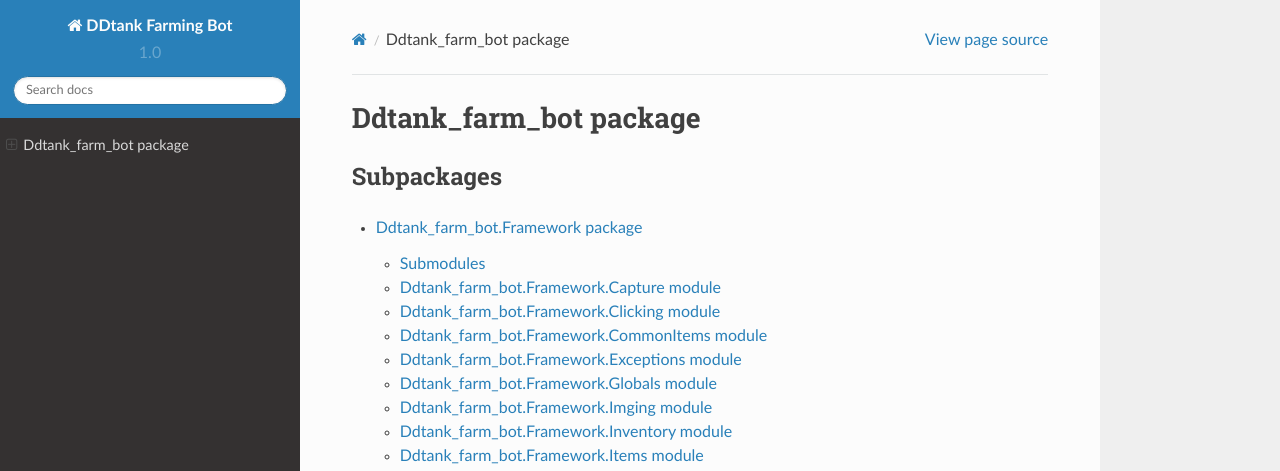
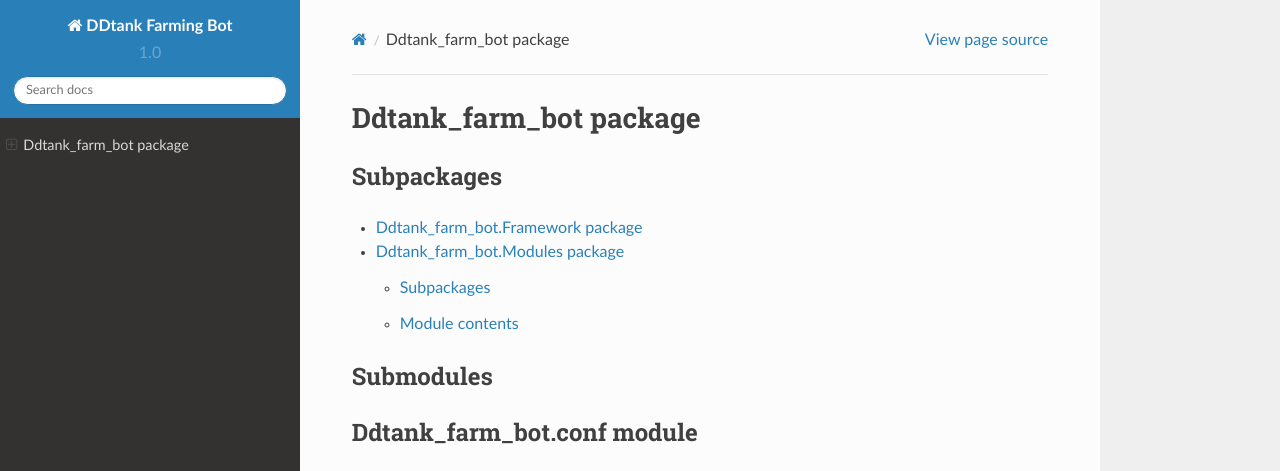
Before and after one commit to DavidBarishev/DDtankFarmingBot, a Sphinx documentation site: the page built from docs/source/Ddtank_farm_bot.rst, in a window 1280 px wide and 1400 px high. Shown: the top 471 px of the window. Built offline with Sphinx 7.4.7 and the Read the Docs theme 2.0.0, drawn with Linux system fonts in a browser that asks for light colours; pages that are not in the unit, such as notebooks, are missing from menus; some of the changed text lies outside the part shown.

Commit message:
Split each module documentation into own file

```diff
--- a/docs/source/Ddtank_farm_bot.Framework.rst
+++ b/docs/source/Ddtank_farm_bot.Framework.rst
@@ -1,97 +1,2 @@
 Ddtank_farm_bot.Framework package
 =================================
-
-Submodules
-----------
-
-Ddtank_farm_bot.Framework.Capture module
-----------------------------------------
-
-.. automodule:: Ddtank_farm_bot.Framework.Capture
-    :members:
-    :undoc-members:
-    :show-inheritance:
-
-Ddtank_farm_bot.Framework.Clicking module
------------------------------------------
-
-.. automodule:: Ddtank_farm_bot.Framework.Clicking
-    :members:
-    :undoc-members:
-    :show-inheritance:
-
-Ddtank_farm_bot.Framework.CommonItems module
---------------------------------------------
-
-.. automodule:: Ddtank_farm_bot.Framework.CommonItems
-    :members:
-    :undoc-members:
-    :show-inheritance:
-
-Ddtank_farm_bot.Framework.Exceptions module
--------------------------------------------
-
-.. automodule:: Ddtank_farm_bot.Framework.Exceptions
-    :members:
-    :undoc-members:
-
-Ddtank_farm_bot.Framework.Globals module
-----------------------------------------
-
-.. automodule:: Ddtank_farm_bot.Framework.Globals
-    :members:
-    :undoc-members:
-    :show-inheritance:
-
-Ddtank_farm_bot.Framework.Imging module
----------------------------------------
-
-.. automodule:: Ddtank_farm_bot.Framework.Imging
-    :members:
-    :undoc-members:
-    :show-inheritance:
-
-Ddtank_farm_bot.Framework.Inventory module
-------------------------------------------
-
-.. automodule:: Ddtank_farm_bot.Framework.Inventory
-    :members:
-
-Ddtank_farm_bot.Framework.Items module
---------------------------------------
-
-.. automodule:: Ddtank_farm_bot.Framework.Items
-    :members:
-
-Ddtank_farm_bot.Framework.Logic module
---------------------------------------
-
-.. automodule:: Ddtank_farm_bot.Framework.Logic
-    :members:
-    :undoc-members:
-    :show-inheritance:
-
-Ddtank_farm_bot.Framework.UI module
------------------------------------
-
-.. automodule:: Ddtank_farm_bot.Framework.UI
-    :members:
-    :undoc-members:
-    :show-inheritance:
-
-Ddtank_farm_bot.Framework.Util module
--------------------------------------
-
-.. automodule:: Ddtank_farm_bot.Framework.Util
-    :members:
-    :undoc-members:
-    :show-inheritance:
-
-
-Module contents
----------------
-
-.. automodule:: Ddtank_farm_bot.Framework
-    :members:
-    :undoc-members:
-    :show-inheritance:
--- a/docs/source/Ddtank_farm_bot.Modules.TreasureFarm.rst
+++ /dev/null
@@ -1,22 +0,0 @@
-Ddtank_farm_bot.Modules.TreasureFarm package
-============================================
-
-Submodules
-----------
-
-Ddtank_farm_bot.Modules.TreasureFarm.TreasureFarm module
---------------------------------------------------------
-
-.. automodule:: Ddtank_farm_bot.Modules.TreasureFarm.TreasureFarm
-    :members:
-    :undoc-members:
-    :show-inheritance:
-
-
-Module contents
----------------
-
-.. automodule:: Ddtank_farm_bot.Modules.TreasureFarm
-    :members:
-    :undoc-members:
-    :show-inheritance:
--- a/docs/source/Ddtank_farm_bot.Modules.TreasureMap.rst
+++ /dev/null
@@ -1,22 +0,0 @@
-Ddtank_farm_bot.Modules.TreasureMap package
-===========================================
-
-Submodules
-----------
-
-Ddtank_farm_bot.Modules.TreasureMap.TreasureMap module
-------------------------------------------------------
-
-.. automodule:: Ddtank_farm_bot.Modules.TreasureMap.TreasureMap
-    :members:
-    :undoc-members:
-    :show-inheritance:
-
-
-Module contents
----------------
-
-.. automodule:: Ddtank_farm_bot.Modules.TreasureMap
-    :members:
-    :undoc-members:
-    :show-inheritance:
--- a/docs/source/Ddtank_farm_bot.Modules.WealthTree.rst
+++ /dev/null
@@ -1,22 +0,0 @@
-Ddtank_farm_bot.Modules.WealthTree package
-==========================================
-
-Submodules
-----------
-
-Ddtank_farm_bot.Modules.WealthTree.WealthTree module
-----------------------------------------------------
-
-.. automodule:: Ddtank_farm_bot.Modules.WealthTree.WealthTree
-    :members:
-    :undoc-members:
-    :show-inheritance:
-
-
-Module contents
----------------
-
-.. automodule:: Ddtank_farm_bot.Modules.WealthTree
-    :members:
-    :undoc-members:
-    :show-inheritance:
--- /dev/null
+++ b/docs/source/Exceptions.rst
@@ -0,0 +1,6 @@
+Ddtank_farm_bot.Framework.Exceptions module
+-------------------------------------------
+
+.. automodule:: Ddtank_farm_bot.Framework.Exceptions
+    :members:
+    :undoc-members:
--- a/docs/source/conf.py
+++ b/docs/source/conf.py
@@ -30,6 +30,8 @@
 # extensions coming with Sphinx (named 'sphinx.ext.*') or your custom
 # ones.
 extensions = [
+    'sphinx.ext.autodoc',
+    'sphinx.ext.napoleon'
 ]
 
 # Add any paths that contain templates here, relative to this directory.
```
Also changed, not shown: docs/source/Capture.rst (added, +7 -0 lines), docs/source/Clicking.rst (added, +7 -0 lines), docs/source/CommonItems.rst (added, +7 -0 lines), docs/source/Globals.rst (added, +7 -0 lines), docs/source/Imging.rst (added, +7 -0 lines), docs/source/Logic.rst (added, +7 -0 lines), docs/source/UI.rst (added, +7 -0 lines), docs/source/Util.rst (added, +8 -0 lines), 3 other files.
